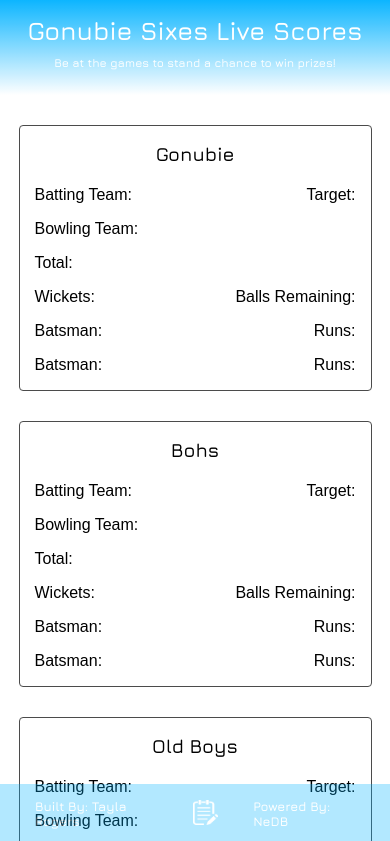
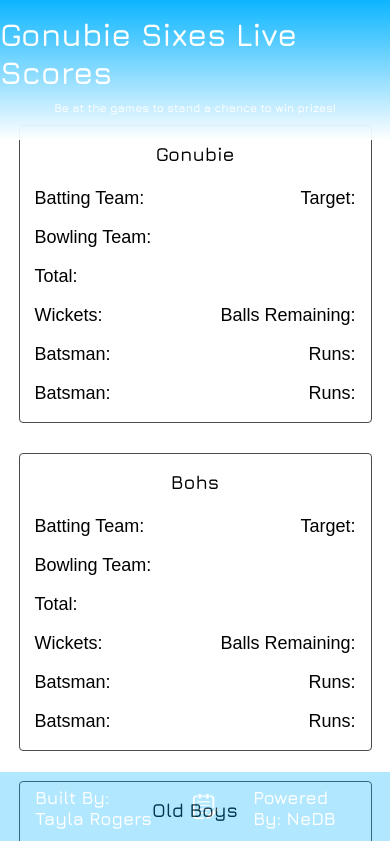
Before and after one commit to taylarogers/live-scoring, a website: page Public/index.html in a window 390 px wide. Shown: the top 841 px of the page. Drawn offline with nearby package versions, Linux system fonts and the light colour scheme; no server answers; a web font is replaced by a local one.

Commit message:
Update Text for Testing n Mobile Device

```diff
--- a/Public/style.css
+++ b/Public/style.css
@@ -129,7 +129,15 @@ h4 {
     }
 
     p {
-        font-size: medium;
+        font-size: large;
+    }
+
+    h1 {
+        font-size: xx-large;
+    }
+
+    h4 {
+        font-size: large;
     }
 }
 
```
